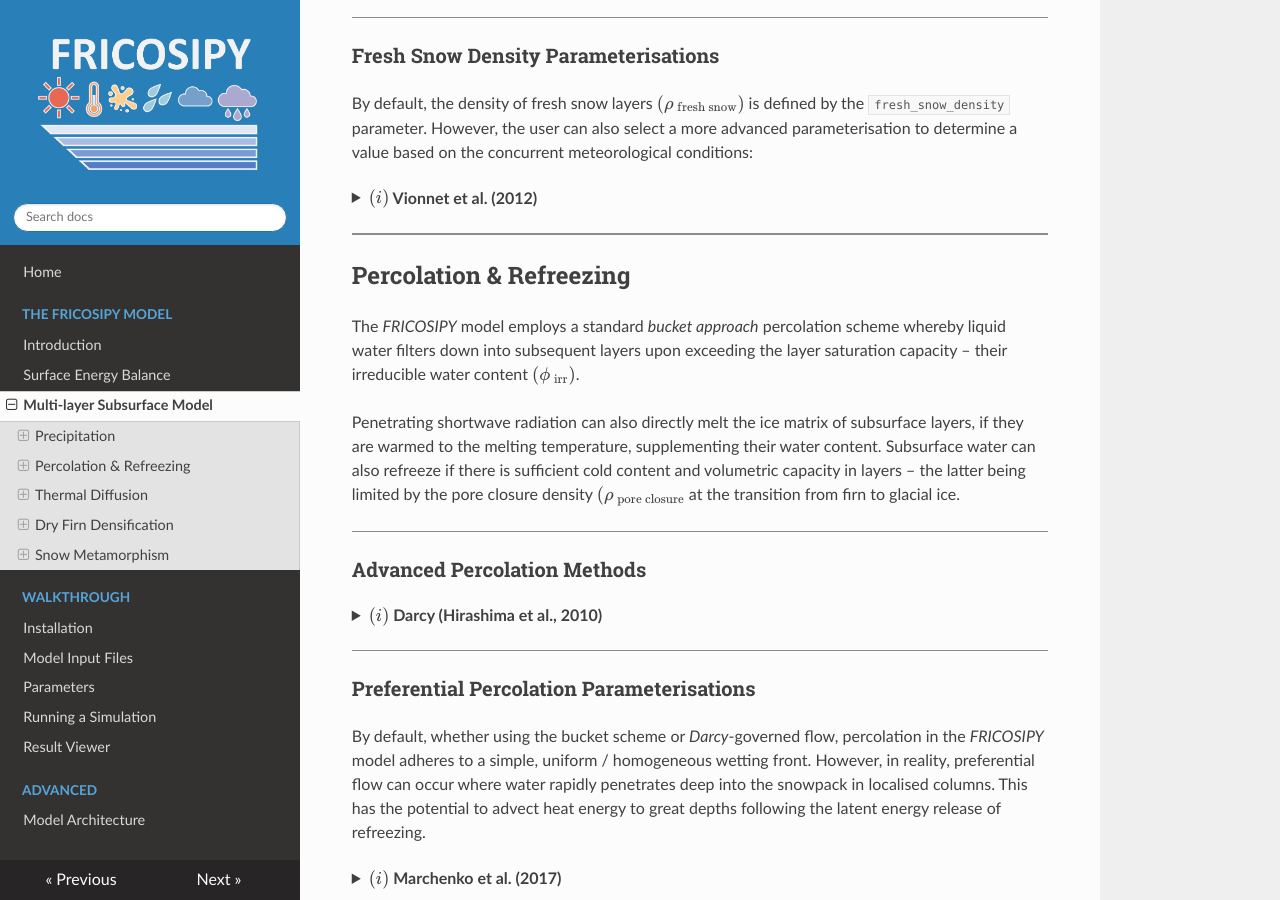
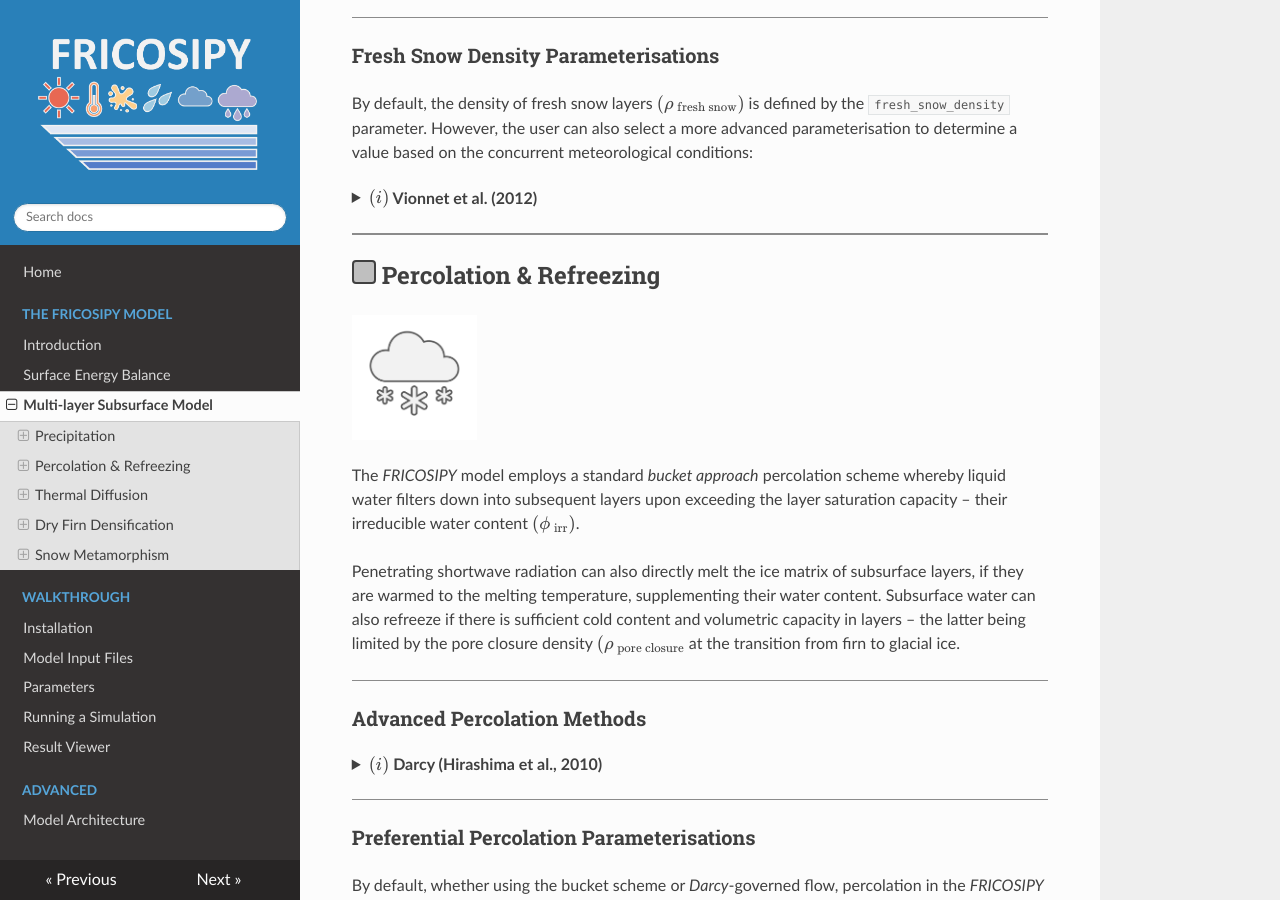
Before and after one commit to MarcusGastaldello/FRICOSIPY, an MkDocs documentation site: the page built from docs/subsurface_model.md, in a window 1280 px wide and 900 px high, scrolled down 1676 px. Built offline with MkDocs 1.6.1, drawn with Linux system fonts in a browser that asks for light colours.

Commit message:
Update subsurface_model.md

```diff
--- a/docs/subsurface_model.md
+++ b/docs/subsurface_model.md
@@ -63,7 +63,12 @@
 
 <hr style="height:2px; background-color:#8b8b8b; border:none;" />
 
-## Percolation & Refreezing
+
+## <span style="display: inline-block; width: 1em; height: 1em;background-color: #BFBFBF; border: 2px solid #404040; border-radius: 4px; "></span>  Percolation & Refreezing
+
+![Alt text](icons/Precipitation.png){width="125px" align=left}
+
+<br style="clear: both;" />
 
 The *FRICOSIPY* model employs a standard *bucket approach* percolation scheme whereby liquid water filters down into subsequent layers upon exceeding the layer saturation capacity – their irreducible water content $(\phi_{\text{ irr}})$. <br>
 
```
